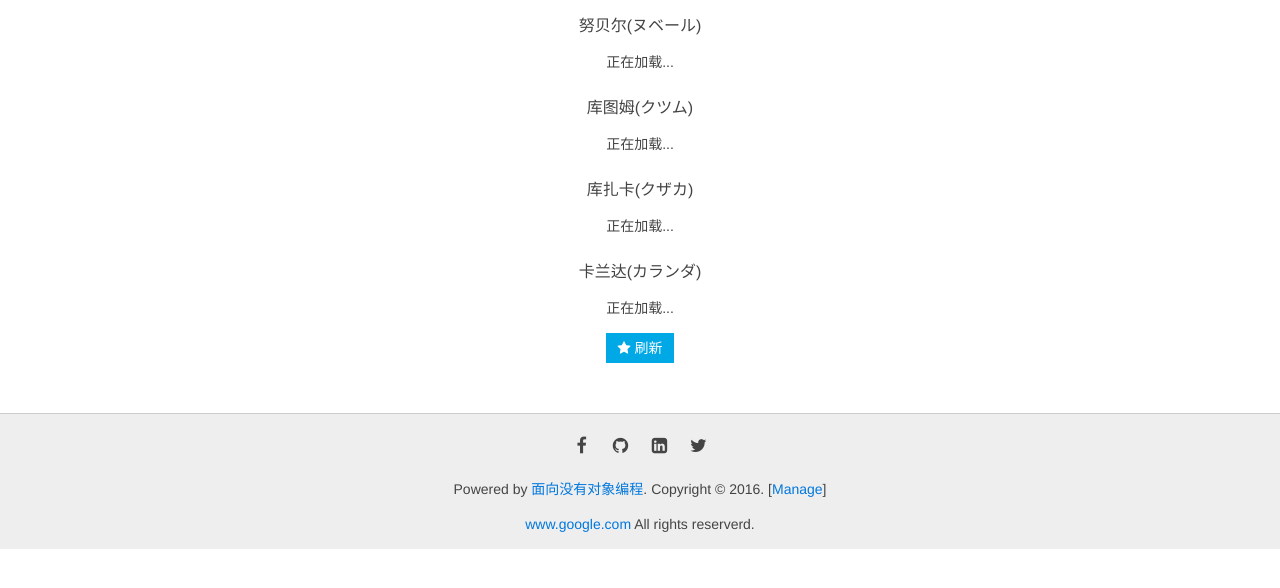
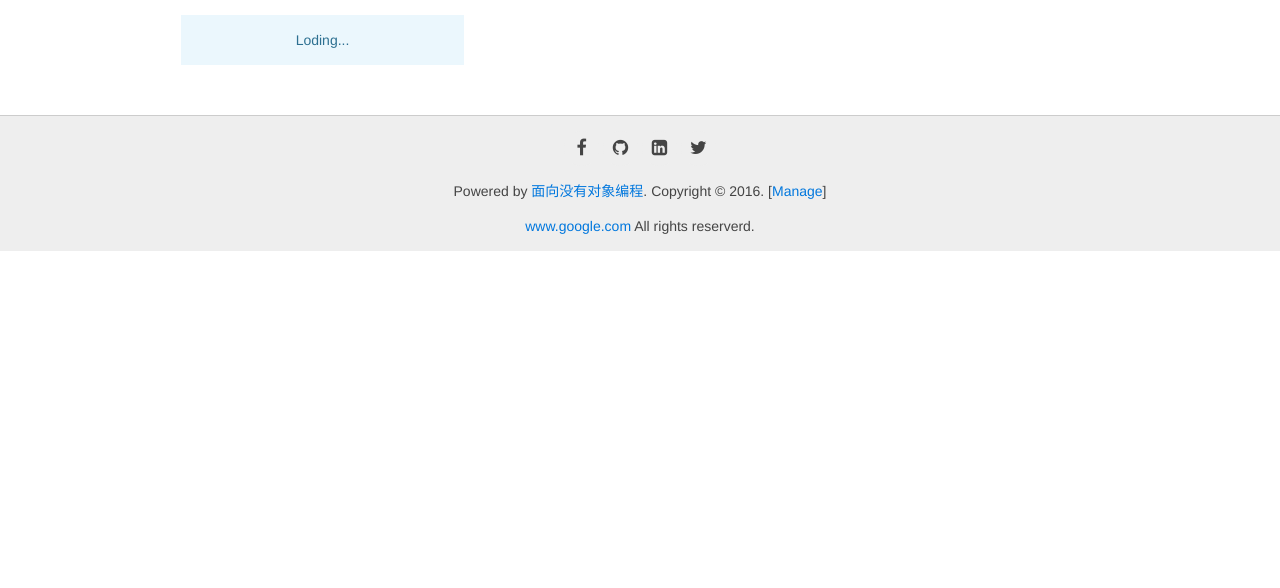
Before and after one commit to com3345/myBlog, a Python web app: template www/templates/bdo_boss.html in a window 1280 px wide. Shown: the part 40-628 px from the top of the page. Run offline with Jinja, Linux system fonts and the light colour scheme; the template is opened without the code that fills it, so the values that code supplies are empty; some libraries are stand-ins or nearby versions.

Commit message:
Before migration to Vue 2.0

```diff
--- a/www/bossSpider/bd/spiders/bdspider.py
+++ b/www/bossSpider/bd/spiders/bdspider.py
@@ -18,7 +18,7 @@ class BdItemSpider(scrapy.Spider):
         for post in response.xpath("//div[@class='col-lg-10 col-lg-offset-1']")[2:13]:
             item = BdItem()
             item["title"] = post.xpath(".//a/text()").extract()[0].replace("\u3000", " ").translate(transtab)
-            item["content"] = post.xpath(".//p/text()").extract()[0].replace("\u3000", " ").translate(transtab)
+            item["content"] = ''.join(post.xpath(".//p/text()").extract()).replace("\u3000", " ").translate(transtab)
             item["create_time"] = post.xpath(".//span[@class='pull-right']/text()").extract()[0][5:].split("(")[0]
             yield item
 
--- a/www/handlers.py
+++ b/www/handlers.py
@@ -3,7 +3,7 @@
 
 
 from coroweb import get, post
-from models import User, Blog, Comment, next_id, Boss
+from models import User, Blog, Comment, next_id
 from aiohttp import web
 from apis import APIValueError, APIPermissionError, Page
 from markdown2 import markdown
@@ -62,7 +62,7 @@ def api_crawl_boss():
         el["last_time"],
         el["last_time"] + timedelta(hours=BOSS_CD[el["boss"]][1]).total_seconds(),
         BOSS_CD[el["boss"]][2]) for el in data]
-    logging.info('Successfully scrapyed:', {boss[0]: boss[1:] for boss in bosses})
+    logging.info({boss[0]: boss[1:] for boss in bosses})
     return {boss[0]: boss[1:] for boss in bosses}
 
 
--- a/www/templates/__base__.html
+++ b/www/templates/__base__.html
@@ -67,7 +67,7 @@
     </div>
 {% endblock %}
 
-    <div class="uk-margin-large-top" style="background-color: #eee; border-top: 1px solid #ccc;">
+    <div class="uk-margin-large-top" data-uk-sticky="{bottom:10}" style="background-color: #eee; border-top: 1px solid #ccc;">
         <div class="uk-container uk-container-center uk-text-center">
             <div class="uk-panel uk-margin-top uk-margin-bottom">
                 <p>
--- a/www/templates/bdo_boss.html
+++ b/www/templates/bdo_boss.html
@@ -11,12 +11,20 @@ $(function() {
         data: {
             refresh_flag: true,
             loading: true,
+            now: "hahahah",
             bosses: {
                 nube: [],
                 kutu: [],
                 kuza: [],
                 kara: []
             }
+        },
+        computed: {
+            now: function () {
+                vm.now = new Date()
+
+            }
+
         },
 
         methods: {
@@ -33,76 +41,95 @@ $(function() {
                         vm.bosses.kuza = result.kuza;
                         vm.bosses.kara = result.kara;
                         vm.loading = false;
-                        format_time(vm.bosses.nube);
-                        format_time(vm.bosses.kutu);
-                        format_time(vm.bosses.kuza);
-                        format_time(vm.bosses.kara);
+
+                        for (b in vm.bosses) {
+                            format_time(vm.bosses[b]);
+                        }
                     }
                 });
             },
 
         },
         ready(){
-            this.refresh()
+            this.refresh();
+            setTimeout(clock, 1500);
         }
     });
 });
+
+function clock() {
+    var d = new Date();
+    vm.now = d.getDay();
+    setTimeout(clock, 500);
+}
+
 function format_time(boss){
+    lastdate = str2time(boss[1]);
+    nextdate = str2time(boss[2]);
+    boss.push(whichday(lastdate) + ' ' + lastdate.toTimeString().split(' ')[0].slice(0, 5));
+
+    if (nextdate.getDay() == 3 && nextdate.getHours() > 6) {
+        boss.push('周三维护作息紊乱')
+    } else {
+        boss.push(whichday(nextdate) + ' ' + nextdate.toTimeString().split(' ')[0].slice(0, 5));
+    }
+}
+
+function whichday(time) {
     today = new Date();
+    if (time.getDate() < today.getDate()) {
+        return '昨天'
+    } else if (time.getDate() == today.getDate()) {
+        return '今天'
+    } else {
+        return '明天'
+    }
+}
 
-    mydate = new Date(boss[1] * 1000);
-    if (mydate.getDate() == today.getDate()) {
-        boss.push('今天')
-    } else {
-        boss.push('昨天')
-    };
-    boss.push(mydate.toTimeString().split(' ')[0].slice(0, 5));
+function str2time(t) {
+    return new Date(t * 1000)
+}
 
-}
 </script>
 
 {% endblock %}
 
 {% block container %}
 <div id="vm" class="uk-container uk-container-center">
-    <div class="uk-grid">
+
 {% block content %}
-<div class="uk-alert uk-alert-danger uk-hidden"></div>
+    <div class="uk-alert uk-alert-danger uk-hidden"></div>
 
-<div class="uk-width-1-1" align="center">
-        <li v-if="loading">
-            <h4>努贝尔(ヌベール)</h4>
-            <p>
-                <span> 正在加载...</span>
-            </p>
-            <h4>库图姆(クツム)</h4>
-            <p>
-                <span> 正在加载...</span>
-            </p>
-            <h4>库扎卡(クザカ)</h4>
-            <p>
-                <span> 正在加载...</span>
-            </p>
-            <h4>卡兰达(カランダ)</h4>
-            <p>
-                <span> 正在加载...</span>
-            </p>
+    <div class="uk-grid uk-width-1-2">
 
-        </li>
-        <li v-else v-for="boss in bosses">
-            <h4 v-text="boss[0]"></h4>
-            <p><span v-text="boss[4]"></span>
-            <span v-text="boss[5]"></span></p>
-        </li>
+                <div class="uk-panel uk-panel-box uk-panel-box-primary uk-width-1-2 uk-container-center uk-text-center" v-if="loading"> Loding...</div>
 
-    <div class="uk-form-row">
-        <button v-if="refresh_flag" @click="refresh" class="uk-button uk-button-primary"><i class="uk-icon-star"></i> 刷新</button>
-    </div>
+                <table class="uk-table uk-table-striped uk-text-center" v-else>
+                    <tbody>
+                        <tr class="uk-text-bold">
+                            <td></td>
+                            <td>最后一次出现</td>
+                            <td>预计下次最早出现</td>
+                            <td>出现概率</td>
+                        </tr>
+                        <tr v-for="boss in bosses">
+                            <td v-text="boss[0]"></td>
+                            <td v-text="boss[4]"></td>
+                            <td v-text="boss[5]"></td>
+                            <td v-text="now"></td>
+                        </tr>
+                    </tbody>
+                </table>
 
-</div>
+            <div class="uk-grid">
+                <button v-if="!loading" @click="refresh" class="uk-button uk-container-center uk-button-primary"><i class="uk-icon-star"></i> 刷新</button>
+            </div>
+
+
 
     </div>
 </div>
 
+
 {% endblock %}
 {% endblock %}
```
Also changed, not shown: www/bossinfo.json (+4 -4 lines).
